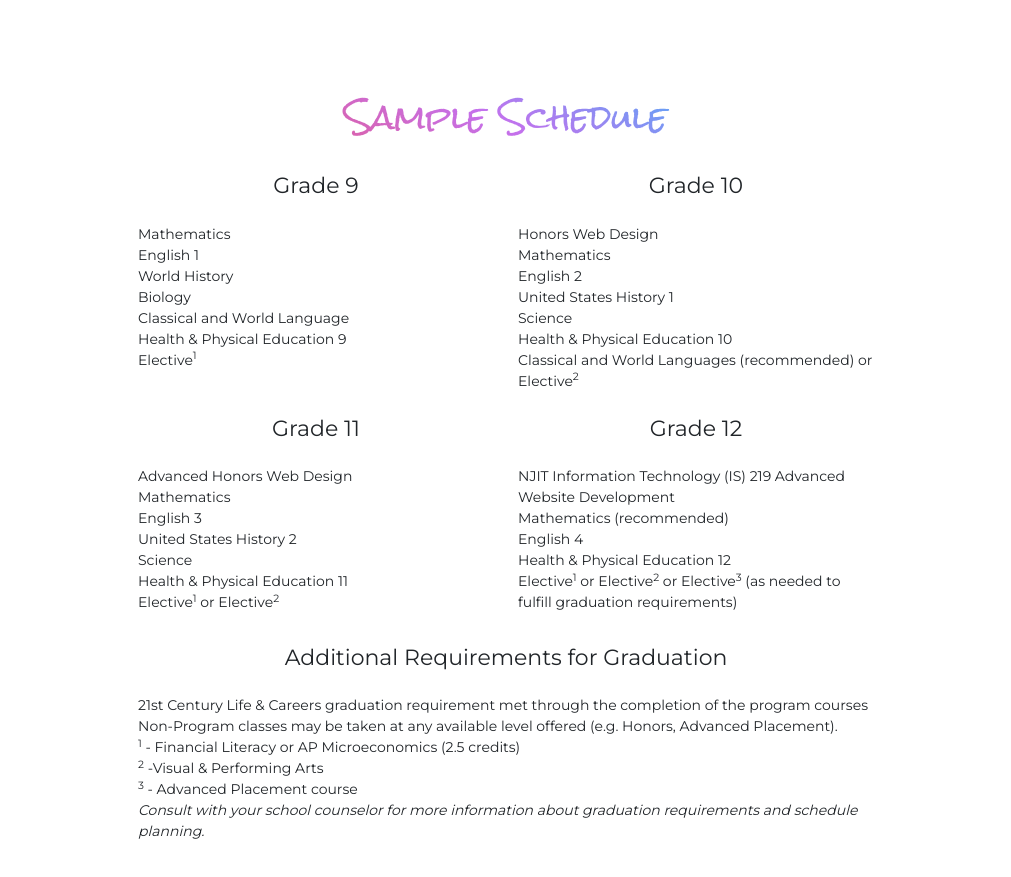
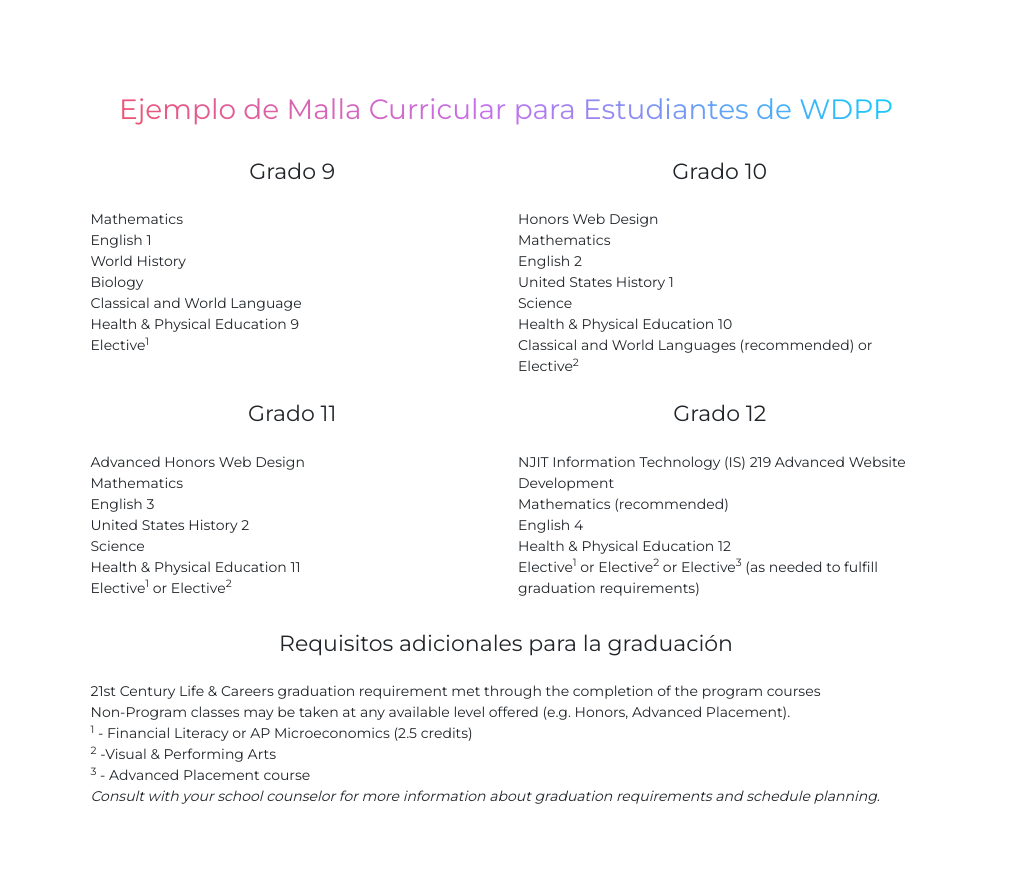
Before and after one commit to Ms-McDonald/frhsdwebdesign, a plain HTML site: page español/faq.html in a window 1280 px wide. Shown: the part 540-1417 px from the top of the page, without its empty margins (134-1145 px from the left). Drawn offline with nearby package versions, Linux system fonts and the light colour scheme.

Commit message:
Update missing Spanish translations

```diff
--- a/css/main.css
+++ b/css/main.css
@@ -344,10 +344,10 @@ a.file {
     1;
 }
 .navbar-light .navbar-nav .spanish {
-    color: rgba(246, 79, 89, .75);
+    color: #366fd7;
 }
 .navbar-light .navbar-nav .spanish:hover {
-    color: rgba(246, 79, 89, 1);
+    color: #5592ff;
 }
 .bold {
   font-weight: bold;
--- a/español/faq.html
+++ b/español/faq.html
@@ -150,14 +150,14 @@
 
 
   <div class="row justify-content-around my-5 schedule">
-    <div class="col-8 text-center py-5">
-      <h2 class="cursive grad-text pb-3">Sample Schedule</h2>
+    <div class="col-9 text-center py-5">
+      <h5 class="grad-text pb-3">Ejemplo de Malla Curricular para Estudiantes de WDPP</h5>
       <div class="row">
         <div class="col py-2">
-          <h3>Grade 9</h3>
+          <h3>Grado 9</h3>
           </div>
         <div class="col py-2">
-          <h3>Grade 10</h3>
+          <h3>Grado 10</h3>
           </div>
       </div>
       <div class="row">
@@ -186,10 +186,10 @@
       </div>
       <div class="row">
         <div class="col py-2">
-          <h3>Grade 11</h3>
+          <h3>Grado 11</h3>
           </div>
         <div class="col py-2">
-          <h3>Grade 12</h3>
+          <h3>Grado 12</h3>
           </div>
       </div>
       <div class="row">
@@ -216,7 +216,7 @@
       </div>
       <div class="row mt-2">
         <div class="col py-2">
-          <h3>Additional Requirements for Graduation</h3>
+          <h3>Requisitos adicionales para la graduación</h3>
           </div>
       </div>
       <div class="row">
```
Also changed, not shown: español/courses.html (+3 -3 lines), español/index.html (+2 -2 lines), español/whyweb.html (+6 -1 lines).
